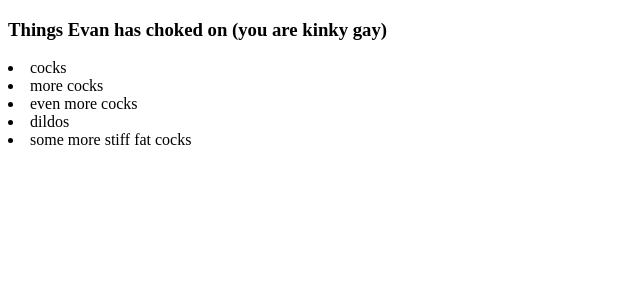
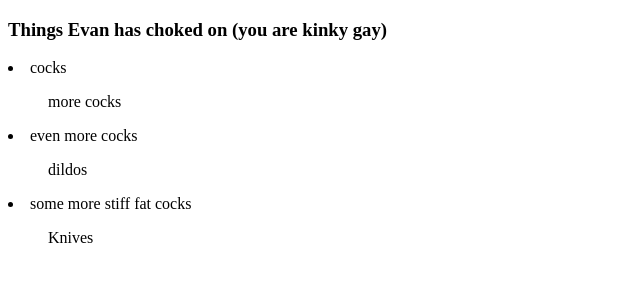
Before and after one commit to Fairy11223/pp, a plain HTML site: page index.html in a window 1280 px wide. Shown: the whole page, without its empty margins (0-640 px from the left). Drawn offline with Linux system fonts and the light colour scheme.

Commit message:
Update index.html

```diff
--- a/index.html
+++ b/index.html
@@ -5,8 +5,9 @@
 <body>
   <h3>Things Evan has choked on (you are kinky gay)</h3>
   <li>cocks</li>
-  <li>more cocks</li>
+  <ul>more cocks</ul>
   <li>even more cocks</li>
-  <li>dildos</li>
+  <ul>dildos</ul>
   <li>some more stiff fat cocks</li>
+  <ul>Knives</ul>
 </body>
```
